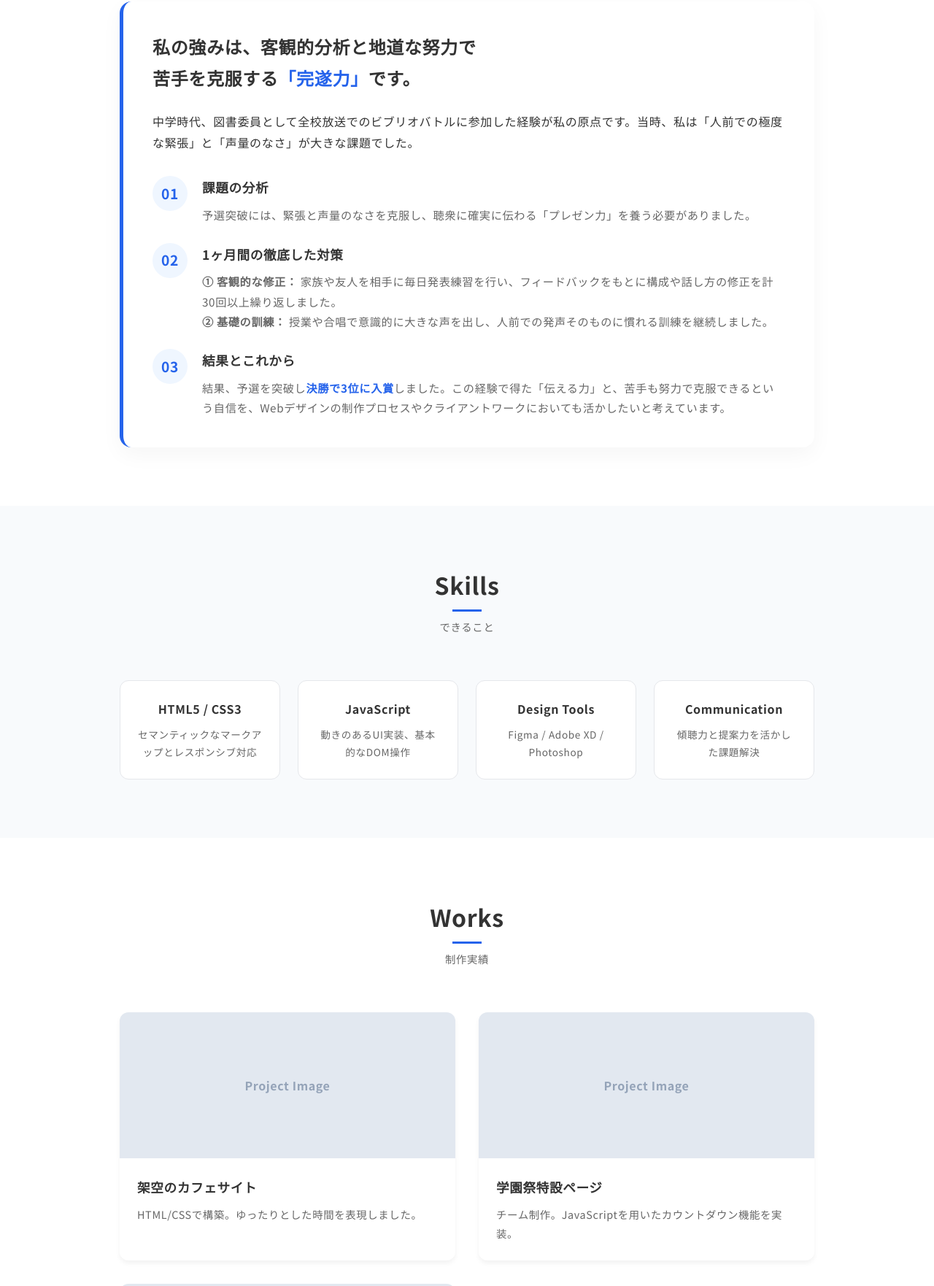
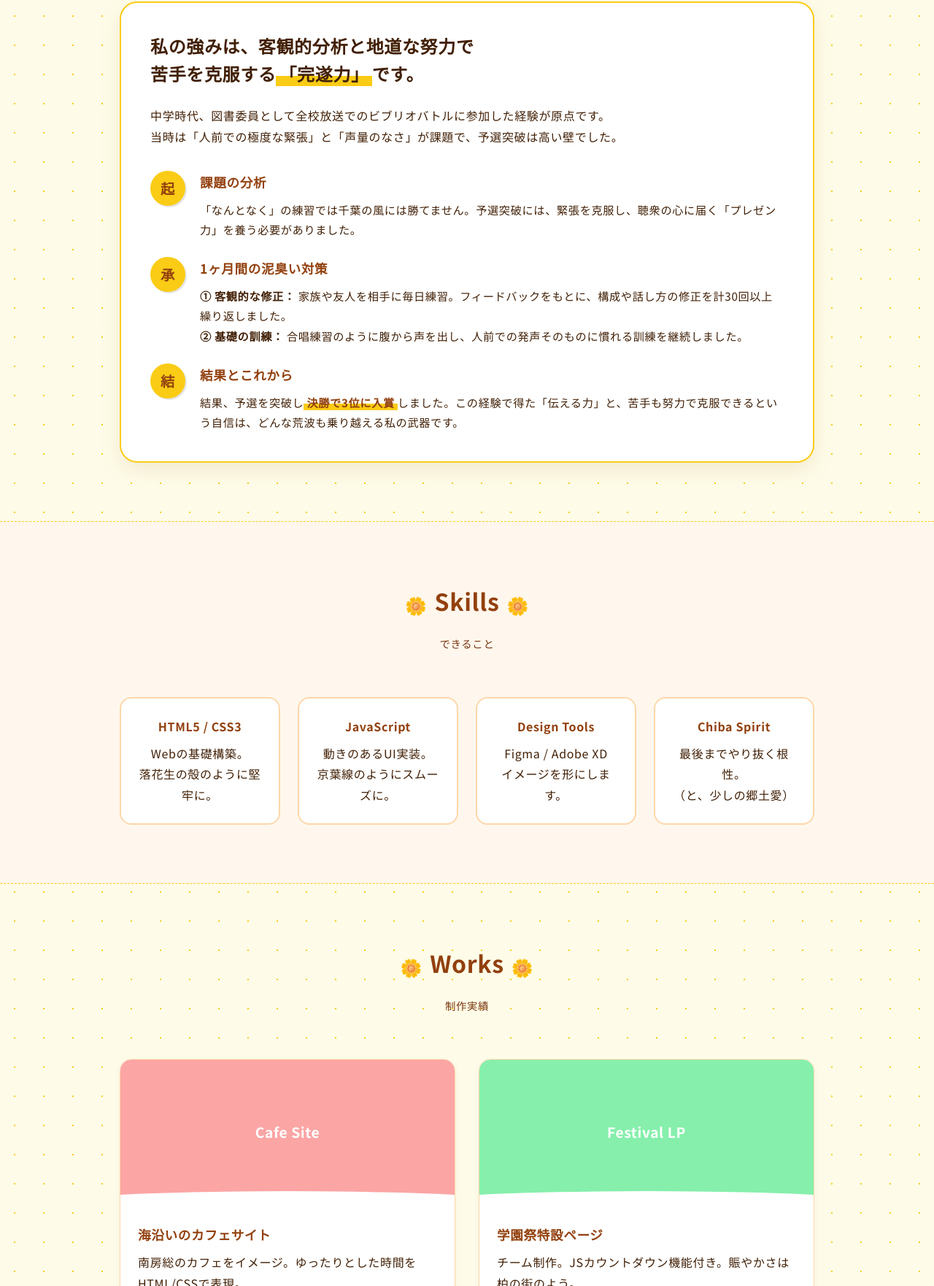
Before and after one commit to Star-pax/portfolio1, a plain HTML site: page index.html in a window 1280 px wide. Shown: the part 1038-2800 px from the top of the page at 73% size. Drawn offline with Linux system fonts and the light colour scheme.

Commit message:
Update index.html

```diff
--- a/index.html
+++ b/index.html
@@ -3,21 +3,25 @@
 <head>
     <meta charset="UTF-8">
     <meta name="viewport" content="width=device-width, initial-scale=1.0">
-    <title>Portfolio | Takumi Sato</title>
-    <!-- Google Fonts: Noto Sans JP for clean, modern Japanese typography -->
+    <title>Portfolio | Takumi Sato (From CHIBA)</title>
+    <!-- Google Fonts: Noto Sans JP -->
     <link rel="preconnect" href="https://fonts.googleapis.com/css2">
     <link href="https://fonts.googleapis.com/css2?family=Noto+Sans+JP:wght@400;500;700&display=swap" rel="stylesheet">
     <style>
-        /* CSS Variables for consistent theming */
+        /* CSS Variables: CHIBA Palette */
         :root {
-            --primary-color: #2563eb; /* Trustworthy Blue */
-            --accent-color: #1e40af;
-            --text-main: #333333;
-            --text-light: #666666;
-            --bg-body: #ffffff;
-            --bg-light: #f8fafc;
+            /* Nanohana Yellow (元気・明るさ) */
+            --primary-color: #FACC15;
+            /* Peanut Brown (土台・堅実さ) */
+            --accent-color: #92400e;
+            /* Kujukuri Ocean Blue (知性・深み) */
+            --secondary-color: #0ea5e9;
+
+            --text-main: #422006; /* 濃いブラウンで柔らかく */
+            --text-light: #78350f;
+            --bg-body: #fefce8; /* 淡いクリーム色 */
+            --bg-light: #fff7ed; /* 薄いオレンジ */
             --bg-card: #ffffff;
-            --spacing-unit: 8px;
             --container-width: 1000px;
         }
 
@@ -34,12 +38,15 @@
             background-color: var(--bg-body);
             line-height: 1.8;
             letter-spacing: 0.04em;
+            /* 背景にうっすら波模様（九十九里イメージ） */
+            background-image: radial-gradient(var(--primary-color) 1px, transparent 1px);
+            background-size: 40px 40px;
         }
 
         a {
             text-decoration: none;
             color: inherit;
-            transition: color 0.3s ease;
+            transition: all 0.3s ease;
         }
 
         ul {
@@ -59,6 +66,8 @@
 
         .section-bg {
             background-color: var(--bg-light);
+            border-top: 1px dashed var(--primary-color);
+            border-bottom: 1px dashed var(--primary-color);
         }
 
         /* Header */
@@ -66,10 +75,11 @@
             position: fixed;
             top: 0;
             width: 100%;
-            background-color: rgba(255, 255, 255, 0.95);
-            backdrop-filter: blur(10px);
+            background-color: rgba(255, 255, 255, 0.9);
+            backdrop-filter: blur(8px);
             z-index: 1000;
-            box-shadow: 0 2px 10px rgba(0,0,0,0.05);
+            box-shadow: 0 4px 6px -1px rgba(0, 0, 0, 0.05);
+            border-bottom: 3px solid var(--primary-color);
         }
 
         .header-inner {
@@ -82,7 +92,14 @@
         .logo {
             font-size: 1.5rem;
             font-weight: 700;
-            color: var(--text-main);
+            color: var(--accent-color);
+            display: flex;
+            align-items: center;
+            gap: 8px;
+        }
+
+        .logo::before {
+            content: '🥜'; /* 落花生アイコン */
         }
 
         .nav-links {
@@ -92,12 +109,12 @@
 
         .nav-links a {
             font-size: 0.95rem;
-            font-weight: 500;
+            font-weight: 700;
             color: var(--text-light);
         }
 
         .nav-links a:hover {
-            color: var(--primary-color);
+            color: var(--secondary-color);
         }
 
         /* Hero Section */
@@ -108,7 +125,15 @@
             align-items: center;
             justify-content: center;
             text-align: center;
-            background: linear-gradient(135deg, #f0f9ff 0%, #e0f2fe 100%);
+            /* 菜の花畑と青空のグラデーション */
+            background: linear-gradient(180deg, #e0f2fe 0%, #fef9c3 100%);
+            position: relative;
+            overflow: hidden;
+        }
+
+        .hero-content {
+            position: relative;
+            z-index: 10;
         }
 
         .hero-content h1 {
@@ -116,29 +141,31 @@
             font-weight: 700;
             margin-bottom: 16px;
             line-height: 1.2;
+            color: var(--accent-color);
         }
 
         .hero-content p {
             font-size: 1.2rem;
             color: var(--text-light);
             margin-bottom: 32px;
+            font-weight: 500;
         }
 
         .btn {
             display: inline-block;
-            padding: 12px 32px;
+            padding: 14px 40px;
             background-color: var(--primary-color);
-            color: white;
+            color: var(--text-main);
             border-radius: 50px;
             font-weight: 700;
-            box-shadow: 0 4px 14px rgba(37, 99, 235, 0.3);
-            transition: transform 0.2s ease, box-shadow 0.2s ease;
+            box-shadow: 0 4px 0 var(--accent-color); /* 押せる感のあるボタン */
+            transition: transform 0.1s ease, box-shadow 0.1s ease;
         }
 
         .btn:hover {
-            transform: translateY(-2px);
-            box-shadow: 0 6px 20px rgba(37, 99, 235, 0.4);
-            background-color: var(--accent-color);
+            transform: translateY(2px);
+            box-shadow: 0 2px 0 var(--accent-color);
+            background-color: #fde047;
         }
 
         /* Section Titles */
@@ -152,17 +179,15 @@
             margin-bottom: 16px;
             position: relative;
             display: inline-block;
+            color: var(--accent-color);
         }
 
+        .section-title h2::before,
         .section-title h2::after {
-            content: '';
-            position: absolute;
-            bottom: -8px;
-            left: 50%;
-            transform: translateX(-50%);
-            width: 40px;
-            height: 3px;
-            background-color: var(--primary-color);
+            content: '🌼';
+            font-size: 1.5rem;
+            margin: 0 10px;
+            vertical-align: middle;
         }
 
         .section-title p {
@@ -170,30 +195,27 @@
             font-size: 0.9rem;
         }
 
-        /* About & Gakuchika Styles (Key Request) */
-        .about-grid {
-            display: grid;
-            grid-template-columns: 1fr;
-            gap: 40px;
-        }
-
+        /* About & Gakuchika Styles */
         .strength-card {
             background: white;
-            border-radius: 16px;
+            border-radius: 24px;
             padding: 40px;
-            box-shadow: 0 10px 30px rgba(0,0,0,0.04);
-            border-left: 5px solid var(--primary-color);
+            box-shadow: 0 10px 30px rgba(146, 64, 14, 0.1);
+            border: 2px solid var(--primary-color);
+            position: relative;
         }
 
         .strength-title {
             font-size: 1.5rem;
             margin-bottom: 24px;
             color: var(--text-main);
+            line-height: 1.6;
         }
 
         .strength-highlight {
-            color: var(--primary-color);
+            background: linear-gradient(transparent 60%, var(--primary-color) 60%);
             font-weight: 700;
+            padding: 0 4px;
         }
 
         .story-timeline {
@@ -212,24 +234,26 @@
             flex-shrink: 0;
             width: 48px;
             height: 48px;
-            background-color: #eff6ff;
-            color: var(--primary-color);
+            background-color: var(--primary-color);
+            color: var(--accent-color);
             border-radius: 50%;
             display: flex;
             align-items: center;
             justify-content: center;
             font-weight: bold;
             font-size: 1.2rem;
+            box-shadow: 2px 2px 0 rgba(0,0,0,0.1);
         }
 
         .story-content h4 {
             font-size: 1.1rem;
             margin-bottom: 8px;
+            color: var(--accent-color);
         }
 
         .story-content p {
             font-size: 0.95rem;
-            color: var(--text-light);
+            color: var(--text-main);
         }
 
         /* Skills Section */
@@ -242,25 +266,22 @@
         .skill-card {
             background: var(--bg-card);
             padding: 24px;
-            border-radius: 12px;
+            border-radius: 16px;
             text-align: center;
-            border: 1px solid #e5e7eb;
+            border: 2px solid #fed7aa;
             transition: transform 0.2s ease;
         }
 
         .skill-card:hover {
-            transform: translateY(-5px);
+            transform: translateY(-5px) rotate(1deg);
             border-color: var(--primary-color);
+            background-color: #fffbeb;
         }
 
         .skill-name {
             font-weight: 700;
             margin-bottom: 8px;
-        }
-
-        .skill-level {
-            font-size: 0.85rem;
-            color: var(--text-light);
+            color: var(--accent-color);
         }
 
         /* Works Section */
@@ -272,24 +293,42 @@
 
         .work-card {
             background: white;
-            border-radius: 12px;
+            border-radius: 16px;
             overflow: hidden;
-            box-shadow: 0 4px 6px rgba(0,0,0,0.05);
-            transition: box-shadow 0.3s ease;
+            box-shadow: 0 4px 10px rgba(0,0,0,0.05);
+            transition: all 0.3s ease;
+            border: 1px solid #fed7aa;
         }
 
         .work-card:hover {
-            box-shadow: 0 12px 24px rgba(0,0,0,0.1);
+            transform: translateY(-5px);
+            box-shadow: 0 15px 30px rgba(250, 204, 21, 0.2);
         }
 
         .work-thumb {
             height: 200px;
-            background-color: #e2e8f0;
+            background-color: var(--secondary-color);
             display: flex;
             align-items: center;
             justify-content: center;
-            color: #94a3b8;
+            color: white;
             font-weight: 700;
+            font-size: 1.2rem;
+            position: relative;
+            overflow: hidden;
+        }
+
+        /* ワークサムネイルに波のエフェクト */
+        .work-thumb::after {
+            content: '';
+            position: absolute;
+            bottom: -20px;
+            left: 0;
+            width: 100%;
+            height: 40px;
+            background: white;
+            border-radius: 50% 50% 0 0;
+            transform: scaleX(1.5);
         }
 
         .work-info {
@@ -299,11 +338,7 @@
         .work-title {
             font-size: 1.1rem;
             margin-bottom: 8px;
-        }
-
-        .work-desc {
-            font-size: 0.9rem;
-            color: var(--text-light);
+            color: var(--accent-color);
         }
 
         /* Contact Section */
@@ -311,36 +346,29 @@
             text-align: center;
             background: white;
             padding: 60px;
-            border-radius: 16px;
-            box-shadow: 0 4px 20px rgba(0,0,0,0.05);
+            border-radius: 24px;
+            border: 4px solid var(--primary-color);
         }
 
         /* Footer */
         footer {
-            background-color: var(--text-main);
+            background-color: var(--accent-color);
             color: white;
             padding: 32px 0;
             text-align: center;
         }
 
         .footer-text {
-            font-size: 0.8rem;
-            opacity: 0.7;
+            font-size: 0.9rem;
         }
 
         /* Responsive */
         @media (max-width: 768px) {
             .hero-content h1 {
-                font-size: 2.5rem;
+                font-size: 2.2rem;
             }
-
             .story-item {
                 flex-direction: column;
-                gap: 12px;
-            }
-
-            .contact-box {
-                padding: 40px 20px;
             }
         }
     </style>
@@ -363,9 +391,9 @@
     <!-- Hero Section -->
     <section class="hero">
         <div class="container hero-content">
-            <h1>Create with Logic,<br>Deliver with Passion.</h1>
-            <p>客観的な分析と地道な努力で、確かな価値を届けるWebデザイナー</p>
-            <a href="#about" class="btn">もっと詳しく</a>
+            <h1>Create with Passion,<br>Like Nanohana.</h1>
+            <p>菜の花のような明るさと、落花生のような粘り強さで。<br>千葉から価値を届けるWebデザイナー</p>
+            <a href="#about" class="btn">詳しく見るんだっぺ</a>
         </div>
     </section>
 
@@ -383,35 +411,36 @@
                     苦手を克服する<span class="strength-highlight">「完遂力」</span>です。
                 </h3>
                 <p style="margin-bottom: 24px;">
-                    中学時代、図書委員として全校放送でのビブリオバトルに参加した経験が私の原点です。当時、私は「人前での極度な緊張」と「声量のなさ」が大きな課題でした。
+                    中学時代、図書委員として全校放送でのビブリオバトルに参加した経験が原点です。<br>
+                    当時は「人前での極度な緊張」と「声量のなさ」が課題で、予選突破は高い壁でした。
                 </p>
 
                 <div class="story-timeline">
                     <!-- Problem / Challenge -->
                     <div class="story-item">
-                        <div class="story-icon">01</div>
+                        <div class="story-icon">起</div>
                         <div class="story-content">
                             <h4>課題の分析</h4>
-                            <p>予選突破には、緊張と声量のなさを克服し、聴衆に確実に伝わる「プレゼン力」を養う必要がありました。</p>
+                            <p>「なんとなく」の練習では千葉の風には勝てません。予選突破には、緊張を克服し、聴衆の心に届く「プレゼン力」を養う必要がありました。</p>
                         </div>
                     </div>
 
                     <!-- Action -->
                     <div class="story-item">
-                        <div class="story-icon">02</div>
+                        <div class="story-icon">承</div>
                         <div class="story-content">
-                            <h4>1ヶ月間の徹底した対策</h4>
-                            <p><strong>① 客観的な修正：</strong> 家族や友人を相手に毎日発表練習を行い、フィードバックをもとに構成や話し方の修正を計30回以上繰り返しました。<br>
-                            <strong>② 基礎の訓練：</strong> 授業や合唱で意識的に大きな声を出し、人前での発声そのものに慣れる訓練を継続しました。</p>
+                            <h4>1ヶ月間の泥臭い対策</h4>
+                            <p><strong>① 客観的な修正：</strong> 家族や友人を相手に毎日練習。フィードバックをもとに、構成や話し方の修正を計30回以上繰り返しました。<br>
+                            <strong>② 基礎の訓練：</strong> 合唱練習のように腹から声を出し、人前での発声そのものに慣れる訓練を継続しました。</p>
                         </div>
                     </div>
 
                     <!-- Result -->
                     <div class="story-item">
-                        <div class="story-icon">03</div>
+                        <div class="story-icon">結</div>
                         <div class="story-content">
                             <h4>結果とこれから</h4>
-                            <p>結果、予選を突破し<span class="strength-highlight">決勝で3位に入賞</span>しました。この経験で得た「伝える力」と、苦手も努力で克服できるという自信を、Webデザインの制作プロセスやクライアントワークにおいても活かしたいと考えています。</p>
+                            <p>結果、予選を突破し<span class="strength-highlight" style="color:var(--accent-color);">決勝で3位に入賞</span>しました。この経験で得た「伝える力」と、苦手も努力で克服できるという自信は、どんな荒波も乗り越える私の武器です。</p>
                         </div>
                     </div>
                 </div>
@@ -429,25 +458,25 @@
             <div class="skills-grid">
                 <div class="skill-card">
                     <div class="skill-name">HTML5 / CSS3</div>
-                    <div class="skill-level">セマンティックなマークアップとレスポンシブ対応</div>
+                    <div class="skill-level">Webの基礎構築。<br>落花生の殻のように堅牢に。</div>
                 </div>
                 <div class="skill-card">
                     <div class="skill-name">JavaScript</div>
-                    <div class="skill-level">動きのあるUI実装、基本的なDOM操作</div>
+                    <div class="skill-level">動きのあるUI実装。<br>京葉線のようにスムーズに。</div>
                 </div>
                 <div class="skill-card">
                     <div class="skill-name">Design Tools</div>
-                    <div class="skill-level">Figma / Adobe XD / Photoshop</div>
+                    <div class="skill-level">Figma / Adobe XD<br>イメージを形にします。</div>
                 </div>
                 <div class="skill-card">
-                    <div class="skill-name">Communication</div>
-                    <div class="skill-level">傾聴力と提案力を活かした課題解決</div>
+                    <div class="skill-name">Chiba Spirit</div>
+                    <div class="skill-level">最後までやり抜く根性。<br>（と、少しの郷土愛）</div>
                 </div>
             </div>
         </div>
     </section>
 
-    <!-- Works Section (Placeholder) -->
+    <!-- Works Section -->
     <section id="works" class="section">
         <div class="container">
             <div class="section-title">
@@ -457,26 +486,26 @@
             <div class="works-grid">
                 <!-- Work Item 1 -->
                 <div class="work-card">
-                    <div class="work-thumb">Project Image</div>
+                    <div class="work-thumb" style="background-color: #fca5a5;">Cafe Site</div>
                     <div class="work-info">
-                        <h3 class="work-title">架空のカフェサイト</h3>
-                        <p class="work-desc">HTML/CSSで構築。ゆったりとした時間を表現しました。</p>
+                        <h3 class="work-title">海沿いのカフェサイト</h3>
+                        <p class="work-desc">南房総のカフェをイメージ。ゆったりとした時間をHTML/CSSで表現。</p>
                     </div>
                 </div>
                 <!-- Work Item 2 -->
                 <div class="work-card">
-                    <div class="work-thumb">Project Image</div>
+                    <div class="work-thumb" style="background-color: #86efac;">Festival LP</div>
                     <div class="work-info">
                         <h3 class="work-title">学園祭特設ページ</h3>
-                        <p class="work-desc">チーム制作。JavaScriptを用いたカウントダウン機能を実装。</p>
+                        <p class="work-desc">チーム制作。JSカウントダウン機能付き。賑やかさは柏の街のよう。</p>
                     </div>
                 </div>
                 <!-- Work Item 3 -->
                 <div class="work-card">
-                    <div class="work-thumb">Project Image</div>
+                    <div class="work-thumb" style="background-color: #93c5fd;">Banner Ads</div>
                     <div class="work-info">
-                        <h3 class="work-title">バナーデザイン集</h3>
-                        <p class="work-desc">クリック率を意識した配色のバナートレースとオリジナル制作。</p>
+                        <h3 class="work-title">特産品バナーデザイン</h3>
+                        <p class="work-desc">クリック率を意識し、梨や醤油の魅力を伝える配色を研究しました。</p>
                     </div>
                 </div>
             </div>
@@ -491,7 +520,7 @@
                 <p>お問い合わせ</p>
             </div>
             <div class="contact-box">
-                <p style="margin-bottom: 24px;">制作のご依頼やご相談は、以下よりお気軽にご連絡ください。</p>
+                <p style="margin-bottom: 24px;">制作のご依頼やご相談、お待ちしています。<br>お気軽に連絡してくんなまし。</p>
                 <a href="mailto:example@email.com" class="btn">メールを送る</a>
             </div>
         </div>
@@ -500,7 +529,7 @@
     <!-- Footer -->
     <footer>
         <div class="container">
-            <p class="footer-text">&copy; 2024 Takumi Sato. All Rights Reserved.</p>
+            <p class="footer-text">&copy; 2024 Takumi Sato. From Chiba with Love.</p>
         </div>
     </footer>
 
```
